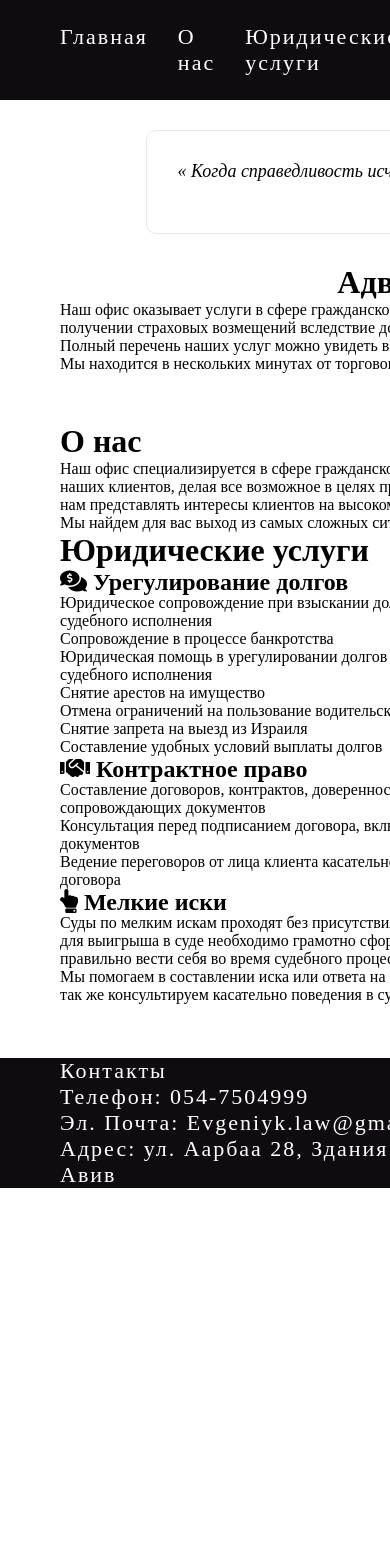
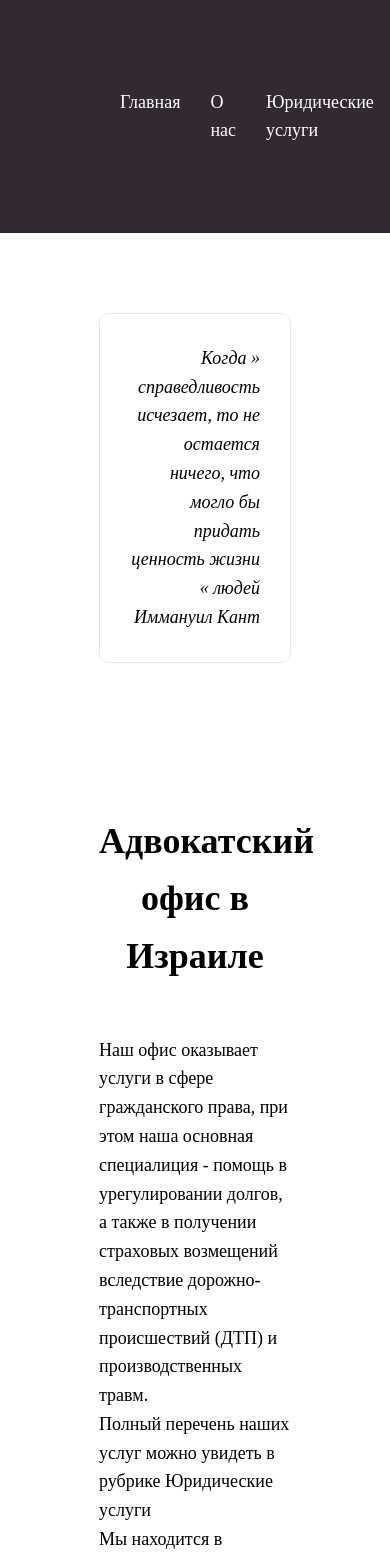
Before and after one commit to OlgaShrir/EvgeniyKoltLaw-first-try, a Vue app: page /#/about in a window 390 px wide. Shown: the top 1563 px of the page. Before the commit the page ends 1188 px from the top, so only its background shows below. Built offline with nearby package versions, Linux system fonts and the light colour scheme.

Commit message:
font size, responsivity, image

```diff
--- a/src/App.vue
+++ b/src/App.vue
@@ -35,7 +35,8 @@ export default {
 
 <style>
 .view:not(.full){
-  width: 1100px;
+  /* width: 1100px; */
+  width: 80vw;
   margin: auto;
   padding: 0 60px;
 }
--- a/src/assets/style/basic-style.scss
+++ b/src/assets/style/basic-style.scss
@@ -1,11 +1,6 @@
-// $background-color1: rgb(247, 220, 220);
-// $background-color2: rgb(238, 236, 104);
-// $background-color3: rgb(183, 248, 250);
-// $background-color4: rgb(187, 178, 231);
-// $background-color5: rgb(250, 174, 250);
-// $background-color6: rgb(143, 118, 118);
+// colors: #0f0c0f #bab1e7
 
-$color1: #0f0c0f;  // background color header+footer
+$color1: #332933;  // background color header+footer
 $color2: #ffffff;  // text color header+footer
 $color3: #e9e9e9;  // border
 
@@ -14,7 +9,23 @@ $color3: #e9e9e9;  // border
     box-sizing: border-box;
 }
 
-h1, p{
-    margin: 0;
-    padding: 0;
+html{
+    font-size: 1px;
 }
+
+body{
+    font-size: 18rem;
+    line-height: 1.6;
+}
+
+// h1{
+//     font-size: 30rem;
+// }
+
+// h2{
+//     font-size: 25rem;
+// }
+
+// p, li, a, i, div, span {
+//     font-size: 20rem;
+// }
--- a/src/assets/style/reset-css.scss
+++ b/src/assets/style/reset-css.scss
@@ -3,7 +3,7 @@
    License: none (public domain)
 */
 
-html, body {
+html, body, p, h1, h2, h3, h4, h5, h6 {
 	margin: 0;
 	padding: 0;
 }
@@ -11,49 +11,3 @@ html, body {
 ul {
 	list-style: none;
 }
-
-
-
-// html, body, div, span, applet, object, iframe,
-// h1, h2, h3, h4, h5, h6, p, blockquote, pre,
-// a, abbr, acronym, address, big, cite, code,
-// del, dfn, em, img, ins, kbd, q, s, samp,
-// small, strike, strong, sub, sup, tt, var,
-// b, u, i, center,
-// dl, dt, dd, ol, ul, li,
-// fieldset, form, label, legend,
-// table, caption, tbody, tfoot, thead, tr, th, td,
-// article, aside, canvas, details, embed,
-// figure, figcaption, footer, header, hgroup,
-// menu, nav, output, ruby, section, summary,
-// time, mark, audio, video {
-// 	margin: 0;
-// 	padding: 0;
-// 	border: 0;
-// 	font-size: 100%;
-// 	font: inherit;
-// 	vertical-align: baseline;
-// }
-// /* HTML5 display-role reset for older browsers */
-// article, aside, details, figcaption, figure,
-// footer, header, hgroup, menu, nav, section {
-// 	display: block;
-// }
-// body {
-// 	line-height: 1;
-// }
-// ol, ul {
-// 	list-style: none;
-// }
-// blockquote, q {
-// 	quotes: none;
-// }
-// blockquote:before, blockquote:after,
-// q:before, q:after {
-// 	content: '';
-// 	content: none;
-// }
-// table {
-// 	border-collapse: collapse;
-// 	border-spacing: 0;
-// }
--- a/src/views/AboutUs.vue
+++ b/src/views/AboutUs.vue
@@ -1,8 +1,13 @@
 <template>
- <div class="about">
-   <h1>О нас</h1>
-   <p>Наш офис специализируется в сфере гражданского права. В первую очередь мы ставим приоритет на эмпатию и личное участие в проблемах наших клиентов, делая все возможное в целях продвижения их интересов. Упорство, целенаправленность и приобретенный опыт помогают нам представлять интересы клиентов на высоком уровне.</p>
-   <p>Мы найдем для вас выход из самых сложных ситуаций.</p>
+ <div class="about-container">
+     <h1>О нас</h1>
+   <div class="about flex">
+     <div class="img">
+      <img src="../../public/img/portret.jpg" alt="Евгений Колт, адвокатский офис в Израиле">
+     </div>
+      <p>Наш офис специализируется в сфере гражданского права. В первую очередь мы ставим приоритет на эмпатию и личное участие в проблемах наших клиентов, делая все возможное в целях продвижения их интересов. Упорство, целенаправленность и приобретенный опыт помогают нам представлять интересы клиентов на высоком уровне. <br> Мы найдем для вас выход из самых сложных ситуаций.</p>
+   </div>
+
 
  </div>
 </template>
@@ -19,6 +24,21 @@ export default {
 <!-- Add "scoped" attribute to limit CSS to this component only -->
 <style scoped lang="scss">
 @import "../assets/style/basic-style.scss";
+.about{
+  margin-bottom: 150px;
+}
+h1{
+  text-align: center;
+  margin-bottom: 50px;
+}
+
+img{
+  width: 300px;
+}
+
+p{
+  margin-left: 20px;
+}
 
 
 </style>
--- a/src/views/ActivityFields.vue
+++ b/src/views/ActivityFields.vue
@@ -1,7 +1,7 @@
 <template>
  <div class="fields-container">
-
-    <h1>Юридические услуги</h1>
+    <div class="component">
+      <h1>Юридические услуги</h1>
 
     <div class="fields inline-grid">
       <div class="debt-law">
@@ -48,6 +48,8 @@
         <p>Составление длительной доверенности с особыми инструкциями относительно различных обстоятельств</p>
       </div>
     </div>
+    </div>
+
 
  </div>
 </template>
@@ -63,16 +65,16 @@ export default {
 
 <style scoped lang="scss">
 @import "../assets/style/basic-style.scss";
-.fields-container{
-  // padding: 150px 0;
-  // background-color: $background-color4;
+.component{
+  margin-bottom: 150px;
 }
-h2{
-  display: inline;
+h1{
+  text-align: center;
+  margin-bottom: 50px;
 }
 .fields{
   grid-template-columns: 1fr 1fr;
-  column-gap: 20px;
+  grid-gap: 20px;
   width: 100%;
 }
 
--- a/src/views/Citation.vue
+++ b/src/views/Citation.vue
@@ -3,7 +3,6 @@
     <div class="citation">
       <p>« Когда справедливость исчезает, то не остается ничего, что могло бы придать ценность жизни людей »</p>
       <p>Иммануил Кант</p>
-
     </div>
   </div>
 </template>
@@ -19,20 +18,18 @@ export default {
 <!-- Add "scoped" attribute to limit CSS to this component only -->
 <style scoped lang="scss">
 @import "../assets/style/basic-style.scss";
-.citation-container{
-  height: 100px;
-}
+
 .citation{
   border: 1px solid $color3;
   border-radius: 10px;
   width: fit-content;
   float: right;
   padding: 30px;
-  margin: 30px 0;
+  margin: 80px 0 150px 0;
 }
 p{
   direction: rtl;
-  font-size: 18px;
+  // font-size: 18px;
   font-style: italic;
 }
 </style>
--- a/src/views/ContactUs.vue
+++ b/src/views/ContactUs.vue
@@ -27,14 +27,14 @@ export default {
 .footer{
   background-color: $color1;
   color: white;
-
+  page-break-after: 100px;
 }
 .contacts{
   width: 1100px;
   margin: auto;
-  padding: 0 60px;
-  font-size: 22px;
-  letter-spacing: 2px;
+  padding: 40px 60px;
+  // font-size: 22px;
+  // letter-spacing: 2px;
 }
 
 </style>
--- a/src/views/MainHeader.vue
+++ b/src/views/MainHeader.vue
@@ -11,7 +11,9 @@
     <div class="contacts">
       <a href="#contact" class="nav-item">
         <span>054-7504999 </span>
-        <i class="fas fa-phone"></i></a>
+        <i class="fas fa-phone"></i>
+      </a>
+      <div class="name">Адвокат Евгений Колт</div>
     </div>
   </nav>
 
@@ -35,7 +37,8 @@ export default {
 <style scoped lang="scss">
 @import "../assets/style/basic-style.scss";
 .main-header{
-  height: 100px;
+  // height: 100px;
+  padding: 30px 60px;
   background-color: $color1;
   position: sticky;
   top: 0;
@@ -59,8 +62,8 @@ li{
 
 .nav-item{
   text-decoration: none;
-  font-size: 22px;
-  letter-spacing: 2px;
+  // font-size: 22px;
+  // letter-spacing: 2px;
   color: $color2;
 }
 
@@ -70,8 +73,8 @@ li{
 }
 
 .contacts{
-  font-size: 22px;
-  letter-spacing: 2px;
+  // font-size: 22px;
+  // letter-spacing: 2px;
 }
 
 
--- a/src/views/MainPage.vue
+++ b/src/views/MainPage.vue
@@ -7,8 +7,8 @@
   </div> -->
 
   <h1>Адвокатский офис в Израиле</h1>
-  <p>Наш офис оказывает услуги в сфере гражданского права, при этом наша основная специалиция -  помощь в урегулировании долгов, а также в получении страховых возмещений вследствие дорожно-транспортных происшествий(ДТП) и производственных травм.</p>
-  <p>Полный перечень наших услуг можно увидеть в рубрике Юридические услуги <span>\ссылка на рубрику\</span></p>
+  <p>Наш офис оказывает услуги в сфере гражданского права, при этом наша основная специалиция -  помощь в урегулировании долгов, а также в получении страховых возмещений вследствие дорожно-транспортных происшествий (ДТП) и производственных травм.</p>
+  <p>Полный перечень наших услуг можно увидеть в рубрике <a href="#fields">Юридические услуги</a></p>
   <p>Мы находится в  нескольких минутах от торгового центра Азриэли по адресу ул. Аарбаа 28 Тель авив</p>
  </div>
 </div>
@@ -27,14 +27,16 @@ export default {
 <style scoped lang="scss">
 @import "../assets/style/basic-style.scss";
 .main{
-  margin: 50px 0;
+  // margin: 100px 0;
+  margin-bottom: 150px;
 }
 h1{
   text-align: center;
-  height: fit-content;
+  margin-bottom: 50px;
 }
-span{
-  color: red;
+a{
+  text-decoration: none;
+  color: black;
 }
 
 </style>
```
Also changed, not shown: public/img/portret.jpg (added).
